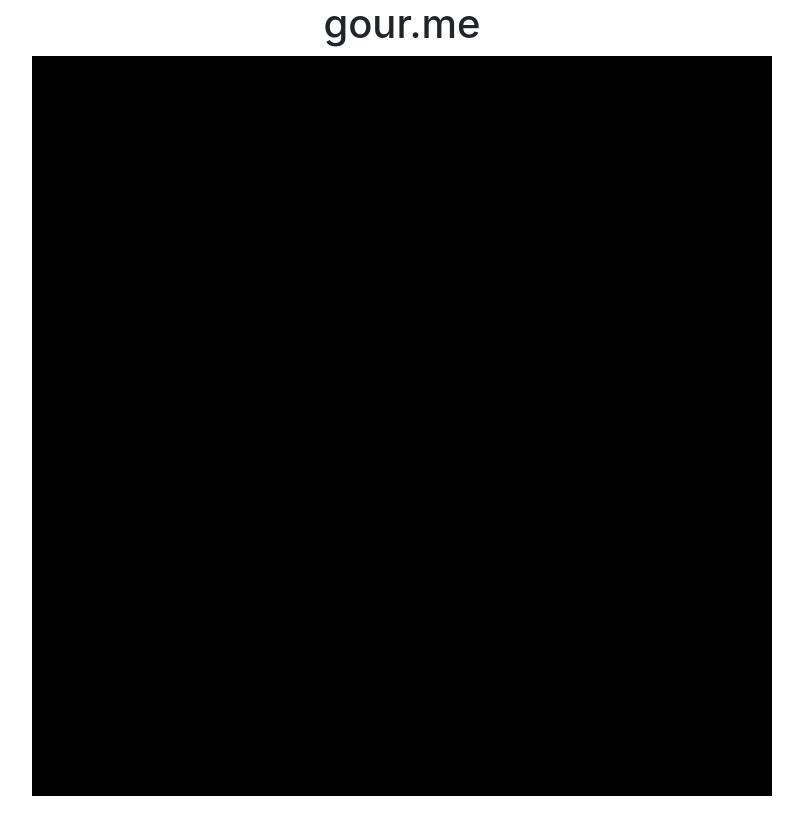
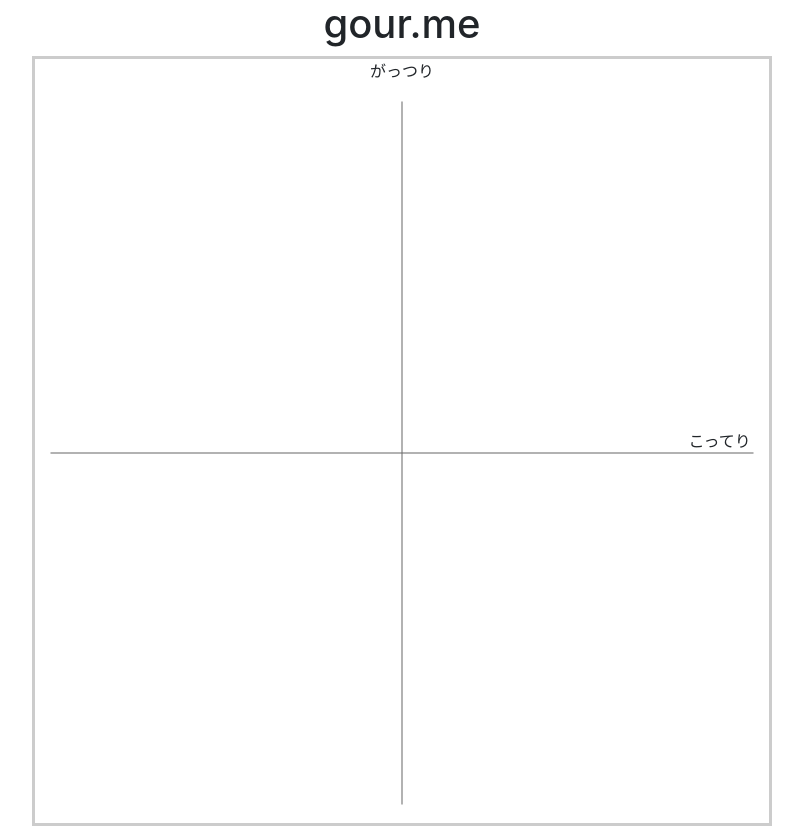
Before and after one commit to uyupun-archive/gour-me, a Nuxt app: page / in a window 1280 px wide. Shown: the whole page, without its empty margins (238-1041 px from the left). Before the commit the page ends 800 px from the top, so only its background shows below. Built offline with nearby package versions, Linux system fonts and the light colour scheme.

Commit message:
グラフ作成 アニメーション作成

```diff
--- a/nuxtjs/components/KuimonCard.vue
+++ b/nuxtjs/components/KuimonCard.vue
@@ -1,7 +1,7 @@
 <template>
   <div>
     <div class="modal d-block">
-      <div class="modal-dialog">
+      <div class="modal-dialog modal-dialog-centered modal-lg">
         <div class="modal-content">
           <div class="modal-header">
             <h4 class="modal-title">結果</h4>
@@ -48,5 +48,17 @@
 <style lang="scss" scoped>
   .modal {
     background: rgba(0,0,0,0.5);
+    &-content {
+      opacity: 0;
+      animation: .5s 1 linear forwards speed;
+    }
+  }
+  @keyframes speed {
+    from {
+      opacity: 0;
+    }
+    to {
+      opacity: 1;
+    }
   }
 </style>
--- a/nuxtjs/pages/index.vue
+++ b/nuxtjs/pages/index.vue
@@ -2,7 +2,11 @@
   <div>
     <div class="container">
       <h1 class="text-center">gour.me</h1>
-      <div class="graph" @click="coordinate" />
+      <div class="graph-area">
+        <div class="graph-label-top">がっつり</div>
+        <div class="graph" @click="coordinate" />
+        <div class="graph-label-right">こってり</div>
+      </div>
       <kuimon-card v-if="modalOpen" :foods="food"/>
     </div>
   </div>
@@ -62,14 +66,46 @@
     padding: 0 30px;
   }
   .graph {
-    margin: 0;
     position: relative;
     left: 50%;
     transform: translateX(-50%);
     width: calc(100vmin - 60px);
     height: calc(100vmin - 60px);
-    background: #000;
     cursor: pointer;
+    &:before {
+      position: absolute;
+      content: "";
+      top: 50%;
+      left: 50%;
+      transform: translate(-50%, -50%);
+      width: 95%;
+      height: 1px;
+      background: #666;
+    }
+    &:after {
+      position: absolute;
+      content: "";
+      top: 50%;
+      left: 50%;
+      transform: translate(-50%, -50%);
+      width: 1px;
+      height: 95%;
+      background: #666;
+    }
+    &-area {
+      position: relative;
+      border: #ccc solid 3px;
+    }
+    &-label {
+      &-top {
+        text-align: center;
+      }
+      &-right {
+        position: absolute;
+        top: 50%;
+        right: 2.5%;
+        transform: translateY(-50%);
+      }
+    }
   }
-
 </style>
```
